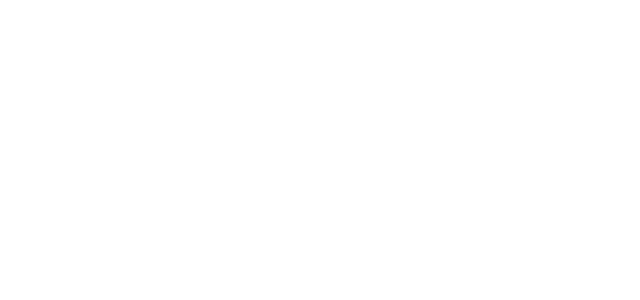
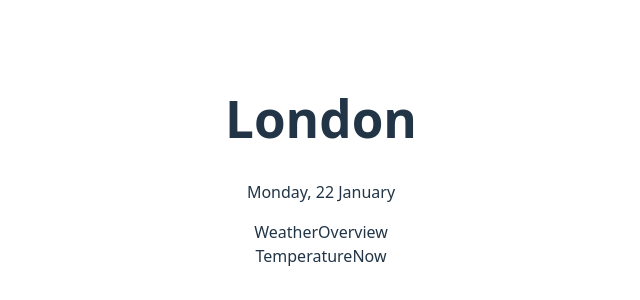
Before and after one commit to AlenaB-dev/weather-dashboard, a React (Vite) app in the folder weather-dashboard/: page / in a window 1280 px wide. Shown: the part 238-538 px from the top of the page, without its empty margins (319-959 px from the left). Built offline with nearby package versions, Linux system fonts and the light colour scheme.

Commit message:
feat: add structure of location header

```diff
--- a/weather-dashboard/src/App.jsx
+++ b/weather-dashboard/src/App.jsx
@@ -1,7 +1,16 @@
 import "./App.css";
+import LocationHeader from "./components/LocationHeader";
+import WeatherOverview from "./components/WeatherOverview";
+import TemperatureNow from "./components/TemperatureNow";
 
 function App() {
-  return <></>;
+  return (
+    <>
+      <LocationHeader city="London" date="Monday, 22 January" />
+      <WeatherOverview>Weather</WeatherOverview>
+      <TemperatureNow> now is 22 degree</TemperatureNow>
+    </>
+  );
 }
 
 export default App;
--- a/weather-dashboard/src/components/LocationHeader.jsx
+++ b/weather-dashboard/src/components/LocationHeader.jsx
@@ -1,7 +1,12 @@
 import React from "react";
 
-const LocationHeader = () => {
-  return <div>LocationHeader</div>;
-};
+function LocationHeader({ city, date }) {
+  return (
+    <header className="location-header">
+      <h1 className="city">{city}</h1>
+      <p className="date">{date}</p>
+    </header>
+  );
+}
 
 export default LocationHeader;
```
